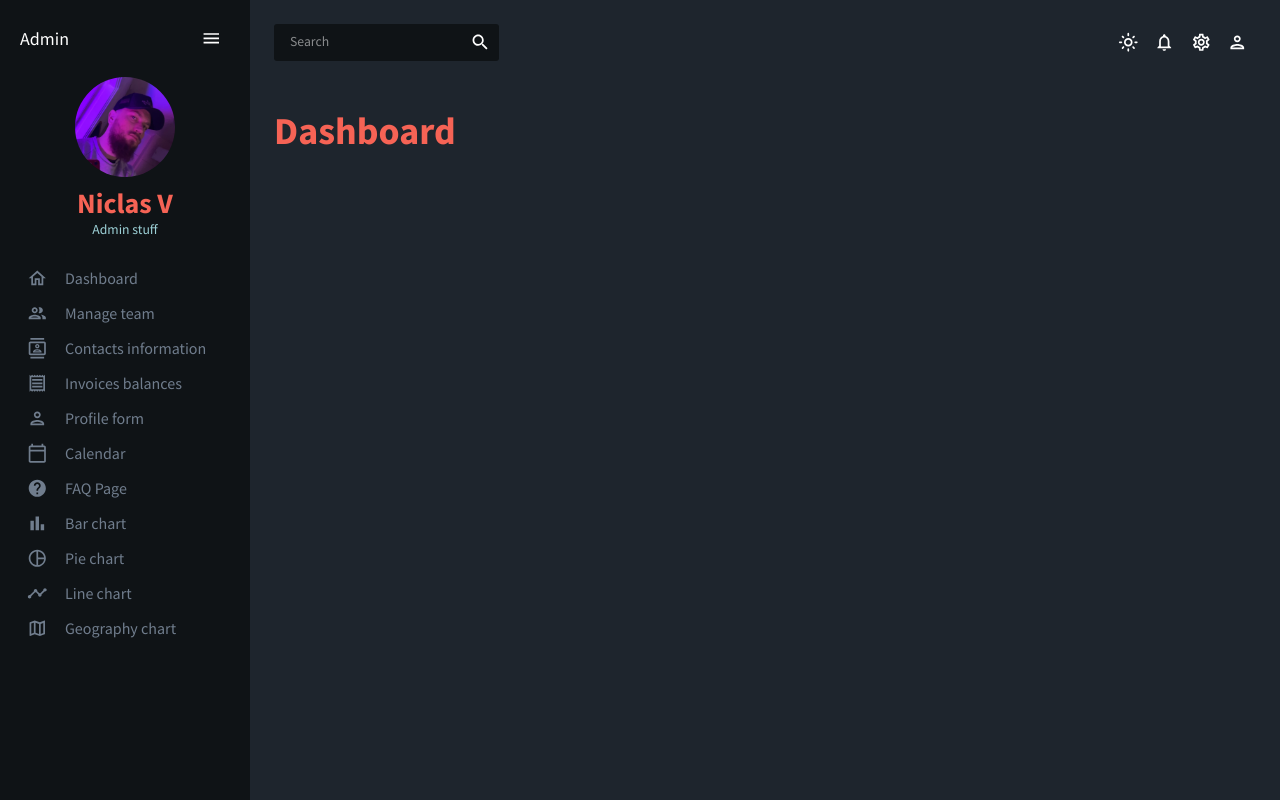
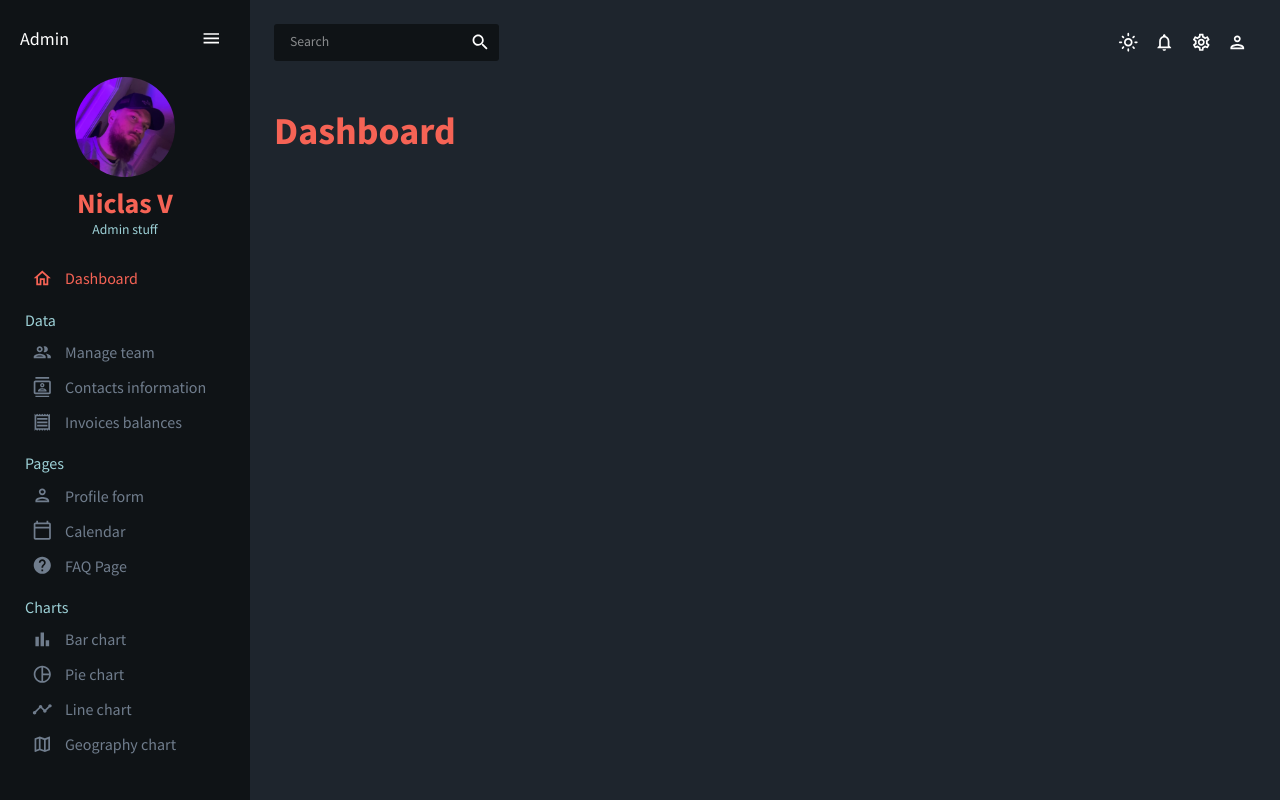
Before and after one commit to NiclasV/react-admin, a React (Create React App) app: page / in a window 1280 px wide. Built offline with nearby package versions, Linux system fonts and the light colour scheme.

Commit message:
sidebar labels and adjustments

```diff
--- a/src/scenes/global/ProSidebar.jsx
+++ b/src/scenes/global/ProSidebar.jsx
@@ -19,6 +19,7 @@ import MapOutlinedIcon from "@mui/icons-material/MapOutlined";
 const Item = ({ title, to, icon, selected, setSelected }) => {
    const theme = useTheme();
    const colors = tokens(theme.palette.mode);
+   const { collapsed } = useProSidebar();
 
    return (
       <MenuItem
@@ -29,13 +30,13 @@ const Item = ({ title, to, icon, selected, setSelected }) => {
             alignItems: "center",
             justifyContent: "center",
             height: "auto",
-				paddingLeft: "0px",
+            paddingLeft: collapsed ? "22px" : "5px ",
          }}
          component={<Link to={to} />}
          onClick={() => setSelected(title)}
          icon={icon}
       >
-			<Typography fontSize='16px'>{title}</Typography>
+         {!collapsed ? <Typography fontSize="16px">{title}</Typography> : ""}
       </MenuItem>
    );
 };
@@ -51,14 +52,19 @@ const ProSidebar = () => {
       [`.ps-sidebar-container`]: {
          padding: "20px",
       },
-		[`.`]: {},
+      [`.ps-menu-label.ps-active, .ps-menu-icon.ps-active`]: {
+         color: colors.primary[500],
+      },
+      [`.ps-menu-icon`]: {
+         marginRight: collapsed ? "0px" : "5px ",
+      },
    };
 
    return (
       <Sidebar backgroundColor={colors.gray[900]} rootStyles={sidebarStyle}>
          {/* Toggle */}
-			<Box display='flex' justifyContent='space-between' alignItems='center'>
-				<Typography display='inline-block' fontSize='18px'>
+         <Box display="flex" justifyContent="space-between" alignItems="center">
+            <Typography display="inline-block" fontSize="18px">
                {!collapsed ? "Admin" : ""}
             </Typography>
             <IconButton onClick={() => collapseSidebar()}>
@@ -68,18 +74,18 @@ const ProSidebar = () => {
 
          {/* Avtar/name */}
          {!collapsed && (
-				<Box mb='20px'>
+            <Box mb="20px">
                <Box
-						display='flex'
-						justifyContent='center'
-						alignItems='center'
-						mt='20px'
-						mb='10px'
+                  display="flex"
+                  justifyContent="center"
+                  alignItems="center"
+                  mt="20px"
+                  mb="10px"
                >
                   <img
-							alt='Profile'
-							width='100px'
-							height='100px'
+                     alt="Profile"
+                     width="100px"
+                     height="100px"
                      src={`../../assets/profile.png`}
                      style={{
                         borderRadius: "50%",
@@ -87,94 +93,141 @@ const ProSidebar = () => {
                      }}
                   />
                </Box>
-					<Box display='flex' flexDirection='column' alignItems='center'>
+               <Box display="flex" flexDirection="column" alignItems="center">
                   <Typography
-							variant='h2'
-							fontWeight='bold'
+                     variant="h2"
+                     fontWeight="bold"
                      color={colors.primary[500]}
                   >
                      Niclas V
                   </Typography>
-						<Typography color={colors.greenAccent[300]}>Admin stuff</Typography>
+                  <Typography color={colors.greenAccent[300]}>
+                     Admin stuff
+                  </Typography>
                </Box>
             </Box>
          )}
          {/* MENU */}
          <Menu>
             <Item
-					title='Dashboard'
+               title="Dashboard"
                icon={<HomeOutlinedIcon />}
-					to='/'
+               to="/"
+               selected={selected}
+               setSelected={setSelected}
+            />
+            {!collapsed ? (
+               <Typography
+                  variant="h3"
+                  fontSize="16px"
+                  color={colors.greenAccent[300]}
+                  sx={{
+                     m: "15px 5px 5px 5px",
+                  }}
+               >
+                  Data
+               </Typography>
+            ) : (
+               ""
+            )}
+
+            <Item
+               title="Manage team"
+               icon={<PeopleOutlinedIcon />}
+               to="/team"
                selected={selected}
                setSelected={setSelected}
             />
             <Item
-					title='Manage team'
-					icon={<PeopleOutlinedIcon />}
-					to='/team'
+               title="Contacts information"
+               icon={<ContactsOutlinedIcon />}
+               to="/contacts"
                selected={selected}
                setSelected={setSelected}
             />
             <Item
-					title='Contacts information'
-					icon={<ContactsOutlinedIcon />}
-					to='/contacts'
+               title="Invoices balances"
+               icon={<ReceiptOutlinedIcon />}
+               to="/invoices"
+               selected={selected}
+               setSelected={setSelected}
+            />
+            {!collapsed ? (
+               <Typography
+                  variant="h3"
+                  fontSize="16px"
+                  color={colors.greenAccent[300]}
+                  sx={{
+                     m: "15px 5px 5px 5px",
+                  }}
+               >
+                  Pages
+               </Typography>
+            ) : (
+               ""
+            )}
+
+            <Item
+               title="Profile form"
+               icon={<PersonOutlinedIcon />}
+               to="/form"
                selected={selected}
                setSelected={setSelected}
             />
             <Item
-					title='Invoices balances'
-					icon={<ReceiptOutlinedIcon />}
-					to='/invoices'
+               title="Calendar"
+               icon={<CalendarTodayOutlinedIcon />}
+               to="/calendar"
                selected={selected}
                setSelected={setSelected}
             />
             <Item
-					title='Profile form'
-					icon={<PersonOutlinedIcon />}
-					to='/form'
+               title="FAQ Page"
+               icon={<HelpOutlinedIcon />}
+               to="/faq"
+               selected={selected}
+               setSelected={setSelected}
+            />
+            {!collapsed ? (
+               <Typography
+                  variant="h3"
+                  fontSize="16px"
+                  color={colors.greenAccent[300]}
+                  sx={{
+                     m: "15px 5px 5px 5px",
+                  }}
+               >
+                  Charts
+               </Typography>
+            ) : (
+               ""
+            )}
+
+            <Item
+               title="Bar chart"
+               icon={<BarChartOutlinedIcon />}
+               to="/bar"
                selected={selected}
                setSelected={setSelected}
             />
             <Item
-					title='Calendar'
-					icon={<CalendarTodayOutlinedIcon />}
-					to='/calendar'
+               title="Pie chart"
+               icon={<PieChartOutlinedIcon />}
+               to="/pie"
                selected={selected}
                setSelected={setSelected}
             />
             <Item
-					title='FAQ Page'
-					icon={<HelpOutlinedIcon />}
-					to='/faq'
+               title="Line chart"
+               icon={<TimelineOutlinedIcon />}
+               to="/line"
                selected={selected}
                setSelected={setSelected}
             />
             <Item
-					title='Bar chart'
-					icon={<BarChartOutlinedIcon />}
-					to='/bar'
-					selected={selected}
-					setSelected={setSelected}
-				/>
-				<Item
-					title='Pie chart'
-					icon={<PieChartOutlinedIcon />}
-					to='/pie'
-					selected={selected}
-					setSelected={setSelected}
-				/>
-				<Item
-					title='Line chart'
-					icon={<TimelineOutlinedIcon />}
-					to='/line'
-					selected={selected}
-					setSelected={setSelected}
-				/>
-				<Item
-					title='Geography chart'
+               title="Geography chart"
                icon={<MapOutlinedIcon />}
-					to='/geography'
+               to="/geography"
                selected={selected}
                setSelected={setSelected}
             />
```
Lines whose indentation alone changed are shown as unchanged.
